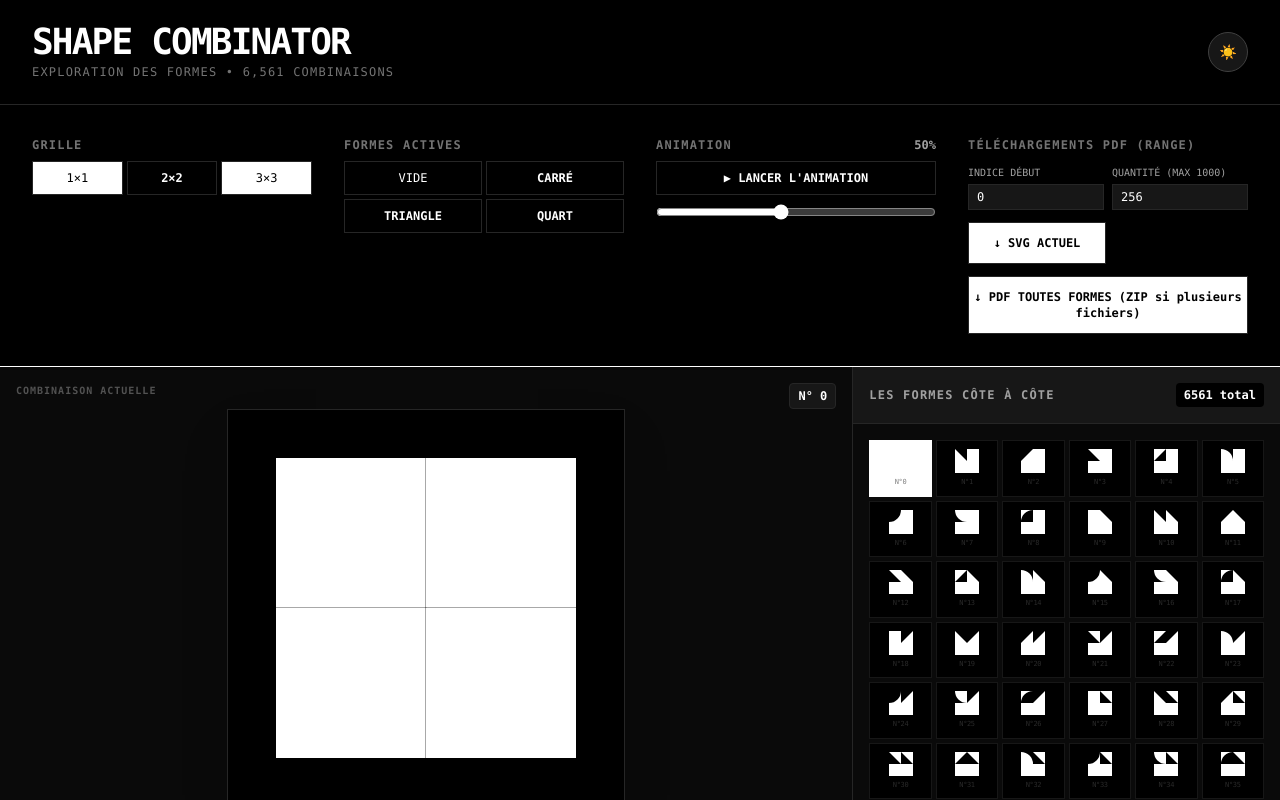
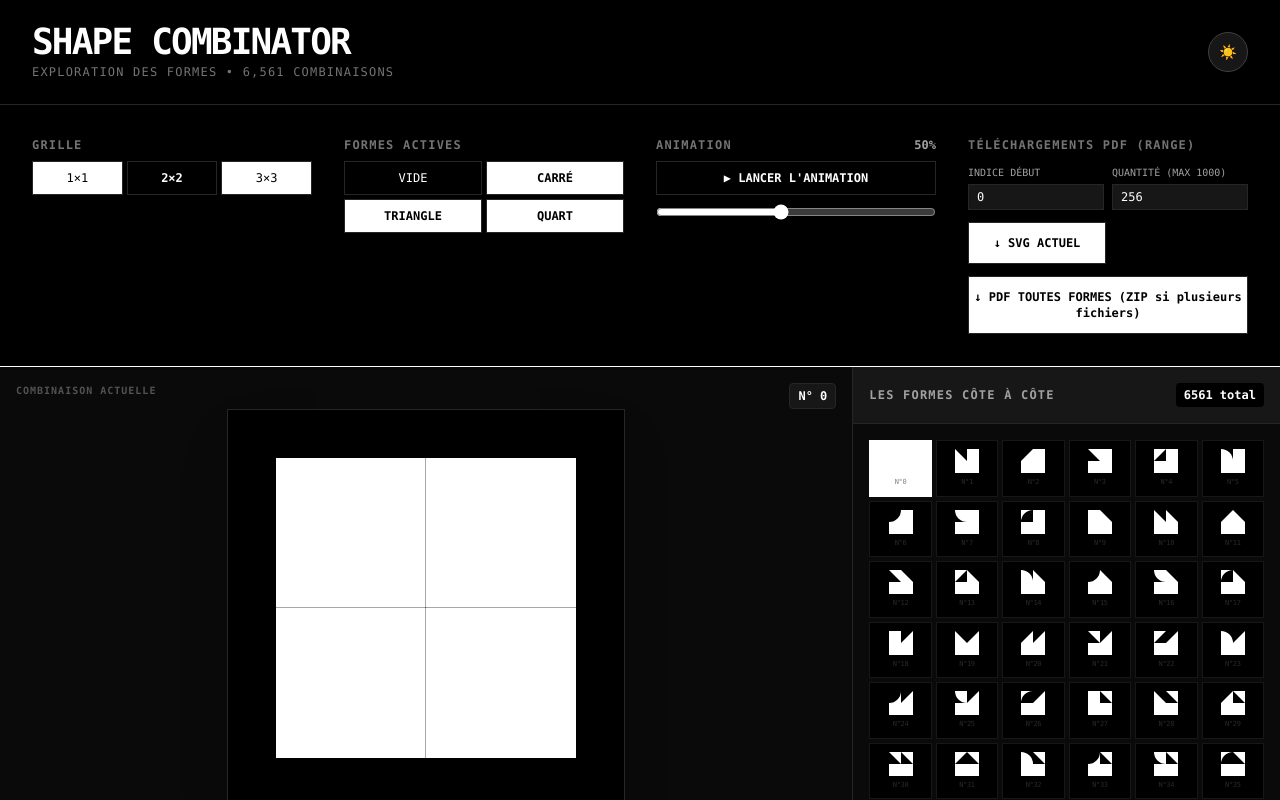
Before and after one commit to lucietabur/shapecombin, a React (Vite) app: page / in a window 1280 px wide. Shown: the top 800 px of the page. Built offline with nearby package versions, Linux system fonts and the light colour scheme.

Commit message:
Change shape toggle active state: white background black text when active

```diff
--- a/src/App.tsx
+++ b/src/App.tsx
@@ -359,8 +359,8 @@ const App = () => {
                 onClick={() => handleToggle(key)}
                 className={`py-2 text-xs border border-neutral-800 transition-all uppercase ${
                   toggles[key]
-                    ? 'bg-black text-white font-black'
-                    : 'bg-black text-white hover:bg-gray-200 hover:text-black'
+                    ? 'bg-white text-black font-black'
+                    : 'bg-black text-white hover:bg-gray-200'
                 }`}
               >
                 {key === 'empty' ? 'Vide' : key === 'square' ? 'Carré' : key === 'triangle' ? 'Triangle' : 'Quart'}
```
